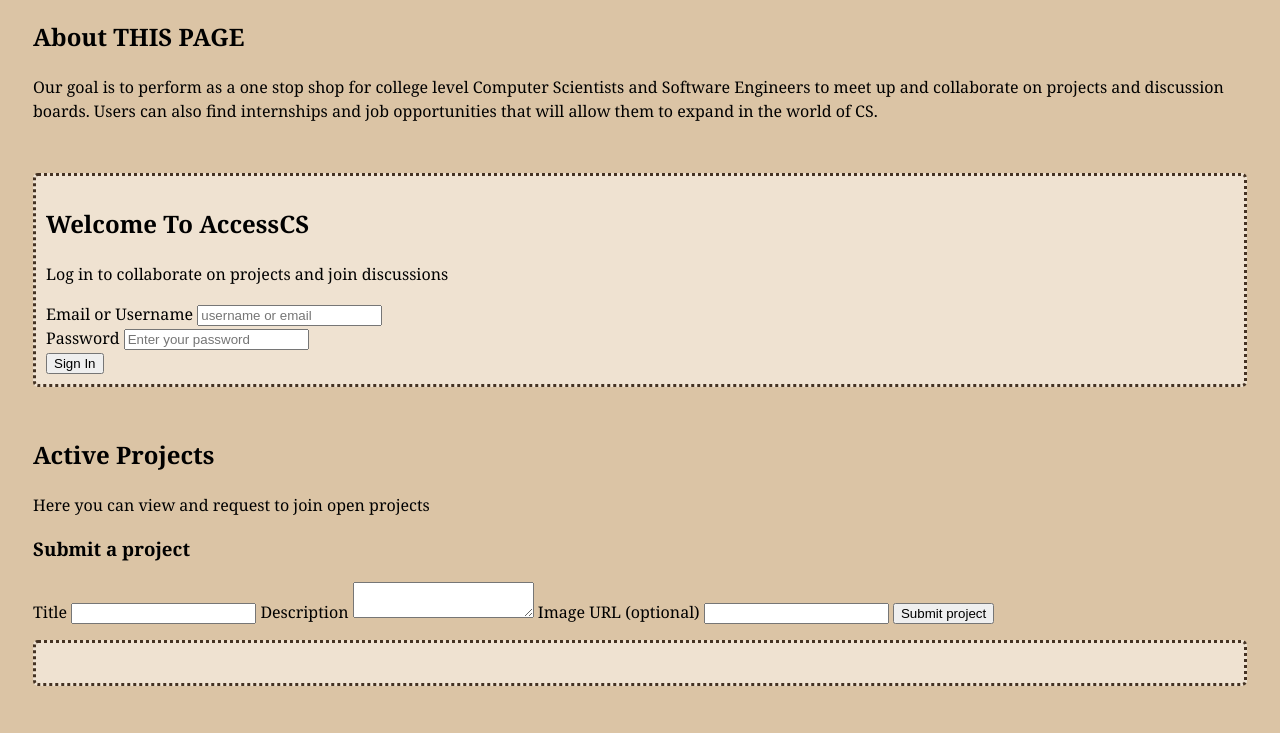
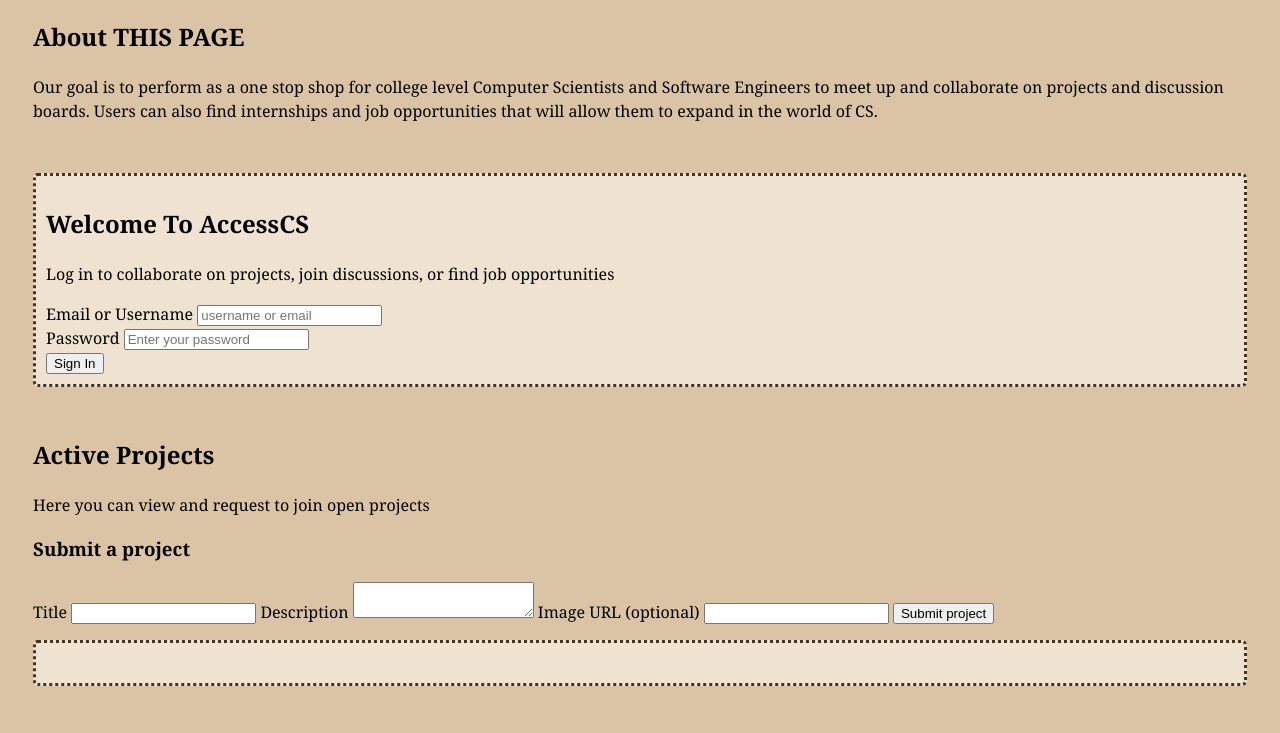
Before and after one commit to delaneyhickey24/WebScienceAndTechSemLongProject, a website built with Vite: page index.html in a window 1280 px wide. Shown: the part 64-797 px from the top of the page. Built offline with nearby package versions, Linux system fonts and the light colour scheme; files whose address does not match are found by name.

Commit message:
Enhance login section description for clarity

```diff
--- a/index.html
+++ b/index.html
@@ -38,7 +38,7 @@
 				<div class="container">
 					<div class="login-box">
 						<h2>Welcome To AccessCS</h2>
-						<p>Log in to collaborate on projects and join discussions</p>
+						<p>Log in to collaborate on projects, join discussions, or find job opportunities</p>
 
 						<form action="/login-endpoint" method="POST" class="login-form">
 							<div class="form-group">
```
